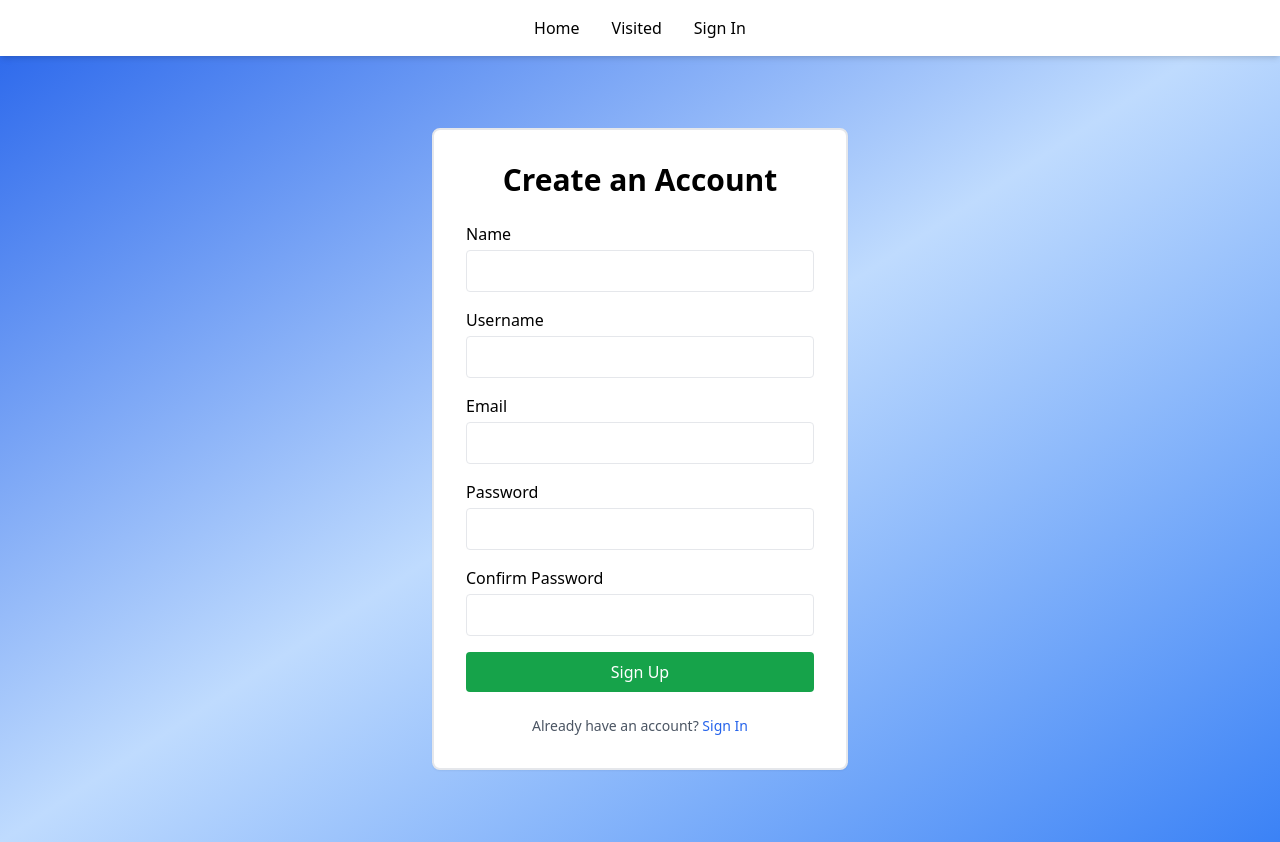
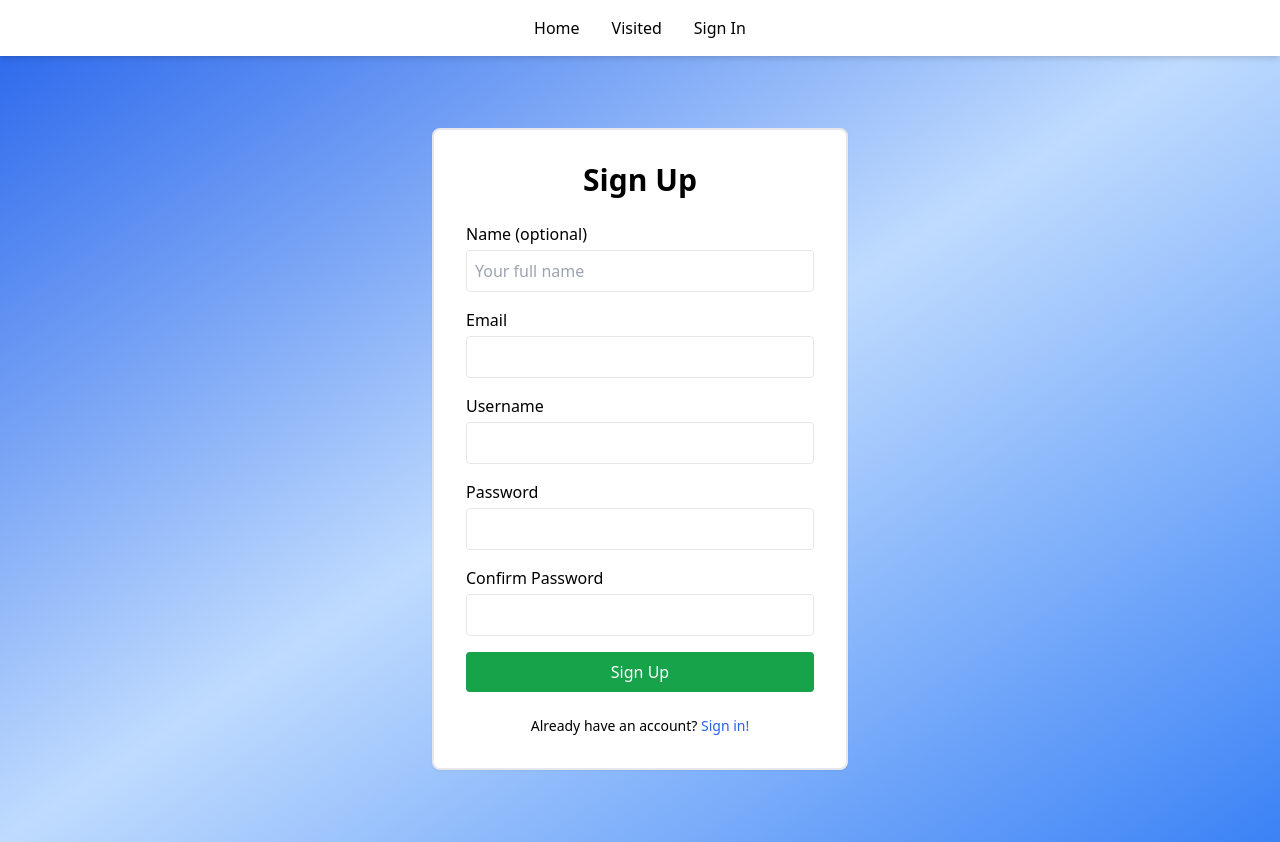
Before and after one commit to pablomotta/beautiful-airports, a Next.js app: page /auth/signup in a window 1280 px wide. Built offline with nearby package versions, Linux system fonts and the light colour scheme; no server answers.

Commit message:
feat: update signup

```diff
--- a/src/app/auth/signup/page.tsx
+++ b/src/app/auth/signup/page.tsx
@@ -1,56 +1,50 @@
+// src/app/auth/signup/page.tsx
 'use client';
 
 import { useState } from 'react';
-import { signIn } from 'next-auth/react';
 import { useRouter } from 'next/navigation';
-import Link from 'next/link';
 
 export default function SignUpPage() {
     const router = useRouter();
-    const [name, setName] = useState('');
+    const [name, setName] = useState('');            // ← new optional field
+    const [email, setEmail] = useState('');
     const [username, setUsername] = useState('');
-    const [email, setEmail] = useState('');
     const [password, setPassword] = useState('');
     const [confirm, setConfirm] = useState('');
     const [error, setError] = useState<string | null>(null);
     const [loading, setLoading] = useState(false);
 
+    const PASSWORD_REGEX =
+        /^(?=.*[a-z])(?=.*[A-Z])(?=.*\d)(?=.*[^A-Za-z\d]).{10,}$/;
+
     const handleSubmit = async (e: React.FormEvent) => {
         e.preventDefault();
         setError(null);
-        if (password !== confirm) {
-            setError("Passwords don't match");
+
+        if (!PASSWORD_REGEX.test(password)) {
+            setError(
+                'Password must be at least 10 characters and include uppercase, lowercase, number & symbol.'
+            );
             return;
         }
+        if (password !== confirm) {
+            setError('Passwords do not match.');
+            return;
+        }
+
         setLoading(true);
-        try {
         const res = await fetch('/api/auth/signup', {
             method: 'POST',
             headers: { 'Content-Type': 'application/json' },
-                body: JSON.stringify({ name, username, email, password }),
+            body: JSON.stringify({ name: name || null, email, username, password }),
         });
         const body = await res.json();
+        setLoading(false);
+
         if (!res.ok) {
-                setError(body.error || 'Sign up failed');
-                setLoading(false);
-                return;
-            }
-            // auto-sign-in
-            const signInRes = await signIn('credentials', {
-                redirect: false,
-                email,
-                password,
-            });
-            setLoading(false);
-            if (signInRes?.error) {
-                setError(signInRes.error);
+            setError(body.error || 'Something went wrong.');
         } else {
-                router.replace('/');
-            }
-        } catch (err) {
-            console.error(err);
-            setError('Unexpected error');
-            setLoading(false);
+            router.replace('/auth/signin');
         }
     };
 
@@ -59,7 +53,7 @@ export default function SignUpPage() {
             <div className="grid grid-cols-12 py-10 px-4 h-full">
                 <div className="bg-white col-span-12 md:col-start-5 md:col-span-4 px-4 md:p-8 py-8 space-y-6 border-2 border-gray-200 rounded-lg h-full shadow-sm">
                     <h1 className="text-3xl font-bold text-center mb-6">
-                        Create an Account
+                        Sign Up
                     </h1>
 
                     {error && (
@@ -67,16 +61,29 @@ export default function SignUpPage() {
                     )}
 
                     <form onSubmit={handleSubmit} className="space-y-4">
+                        {/* Optional Name */}
                         <div>
-                            <label className="block mb-1 font-medium">Name</label>
+                            <label className="block mb-1 font-medium">Name (optional)</label>
                             <input
                                 type="text"
                                 value={name}
                                 onChange={e => setName(e.target.value)}
+                                className="w-full p-2 border rounded"
+                                placeholder="Your full name"
+                            />
+                        </div>
+
+                        <div>
+                            <label className="block mb-1 font-medium">Email</label>
+                            <input
+                                type="email"
+                                value={email}
+                                onChange={e => setEmail(e.target.value)}
                                 required
                                 className="w-full p-2 border rounded"
                             />
                         </div>
+
                         <div>
                             <label className="block mb-1 font-medium">Username</label>
                             <input
@@ -87,16 +94,7 @@ export default function SignUpPage() {
                                 className="w-full p-2 border rounded"
                             />
                         </div>
-                        <div>
-                            <label className="block mb-1 font-medium">Email</label>
-                            <input
-                                type="email"
-                                value={email}
-                                onChange={e => setEmail(e.target.value)}
-                                required
-                                className="w-full p-2 border rounded"
-                            />
-                        </div>
+
                         <div>
                             <label className="block mb-1 font-medium">Password</label>
                             <input
@@ -107,8 +105,11 @@ export default function SignUpPage() {
                                 className="w-full p-2 border rounded"
                             />
                         </div>
+
                         <div>
-                            <label className="block mb-1 font-medium">Confirm Password</label>
+                            <label className="block mb-1 font-medium">
+                                Confirm Password
+                            </label>
                             <input
                                 type="password"
                                 value={confirm}
@@ -117,20 +118,24 @@ export default function SignUpPage() {
                                 className="w-full p-2 border rounded"
                             />
                         </div>
+
                         <button
                             type="submit"
                             disabled={loading}
                             className="w-full py-2 bg-green-600 text-white rounded disabled:opacity-50"
                         >
-                            {loading ? 'Creating…' : 'Sign Up'}
+                            {loading ? 'Signing Up…' : 'Sign Up'}
                         </button>
                     </form>
 
-                    <p className="text-center text-sm text-gray-600">
+                    <p className="text-center text-sm">
                         Already have an account?{' '}
-                        <Link href="/auth/signin" className="text-blue-600 hover:underline">
-                            Sign In
-                        </Link>
+                        <a
+                            href="/auth/signin"
+                            className="text-blue-600 hover:underline"
+                        >
+                            Sign in!
+                        </a>
                     </p>
                 </div>
             </div>
```
Lines whose indentation alone changed are shown as unchanged.
